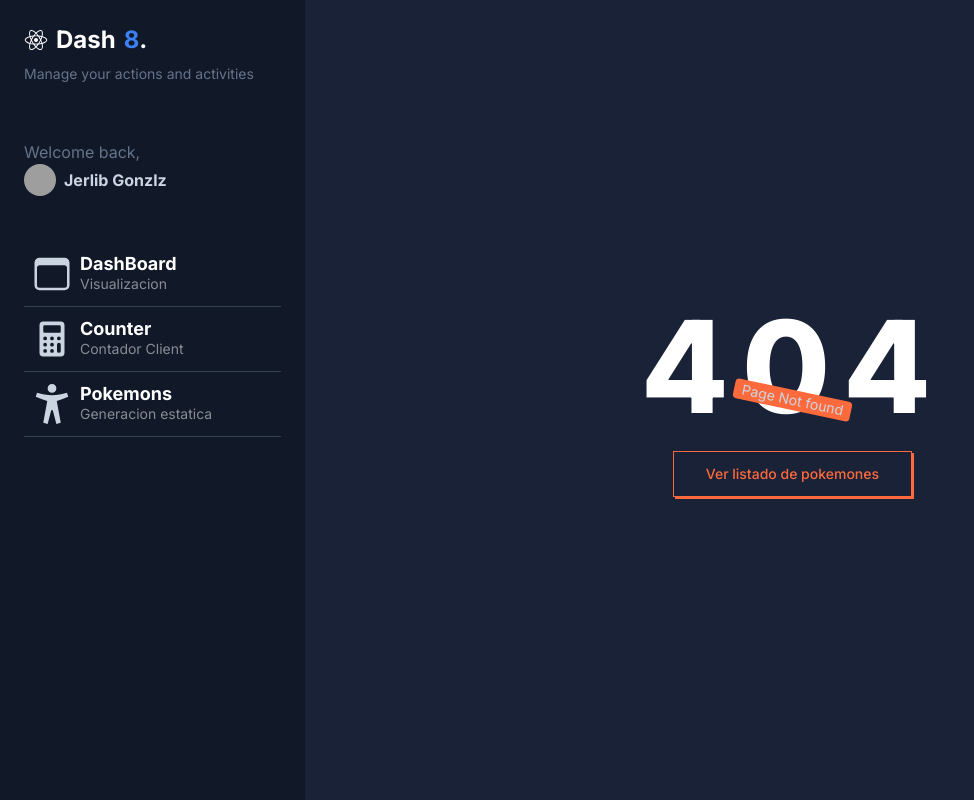
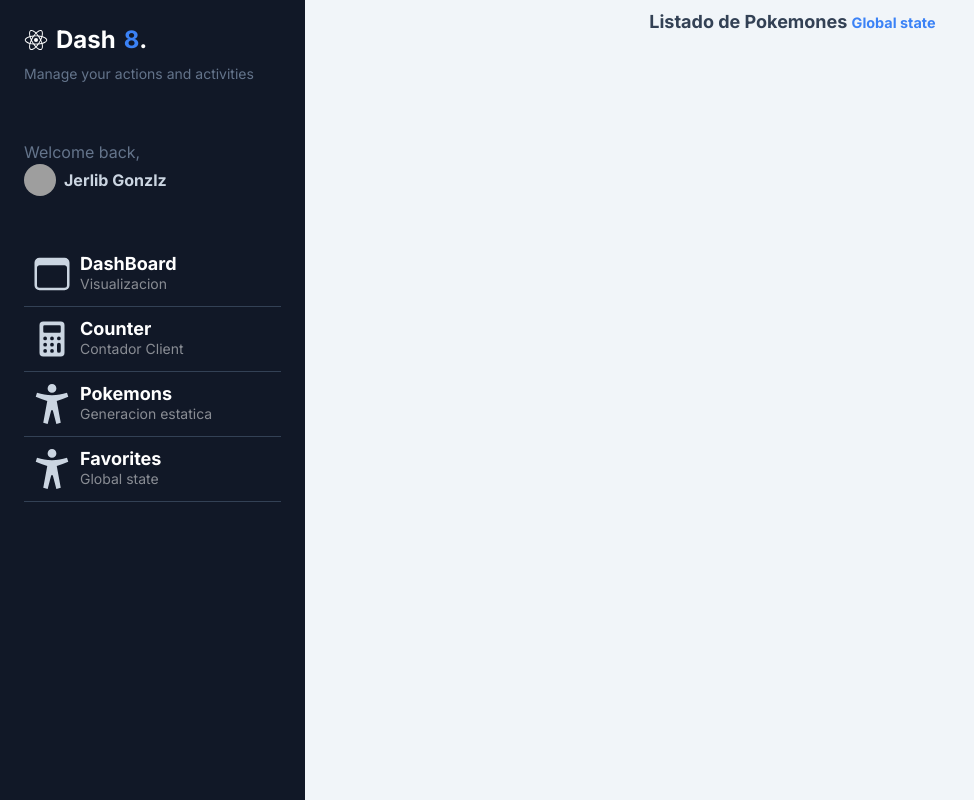
Before and after one commit to JerlibGnzlz/Dasboard-next, a Next.js app: page /dashboard/favorites in a window 1280 px wide. Before the commit this address had no page. Shown: the whole page, without its empty margins (0-974 px from the left). Built offline with nearby package versions, Linux system fonts and the light colour scheme; grey boxes are pictures that could not be loaded.

Commit message:
favoritos

```diff
--- /dev/null
+++ b/src/app/dashboard/favorites/page.tsx
@@ -0,0 +1,26 @@
+import { IPokemon, simplePokemon } from "@/pokemons";
+import { PokemonGrid } from "@/pokemons/components/PokemonGrid";
+import Image from "next/image";
+
+
+export const metadata = {
+    title: "Favoritos",
+    description: ""
+}
+
+
+export default async function PokemonsPage() {
+
+    return (
+        <>
+            <div className="flex flex-col">
+
+                <span className="text-lg font-bold my-2 text-center">Listado de Pokemones <small
+                    className="text-blue-500">Global state</small></span>
+
+                <PokemonGrid pokemons={[]} />
+
+            </div>
+        </>
+    );
+}
--- a/src/app/dashboard/pokemons/page.tsx
+++ b/src/app/dashboard/pokemons/page.tsx
@@ -1,6 +1,7 @@
 import { IPokemon, simplePokemon } from "@/pokemons";
 import { PokemonGrid } from "@/pokemons/components/PokemonGrid";
 import Image from "next/image";
+
 
 const getPokemons = async (limit = 20, offset = 0): Promise<simplePokemon[]> => {
     const data: IPokemon = await fetch(`https://pokeapi.co/api/v2/pokemon?limit=${limit}&offset=${offset}`)
@@ -17,15 +18,15 @@ const getPokemons = async (limit = 20, offset = 0): Promise<simplePokemon[]> =>
 
 export default async function PokemonsPage() {
 
-    const pokemons = await getPokemons(151)
+    const pokemones = await getPokemons(151)
 
     return (
         <>
             <div className="flex flex-col">
 
-                <span className="text-lg font-bold my-2 text-center">Listado de Pokemones <small>estaticos</small></span>
-
-                <PokemonGrid pokemons={pokemons} />
+                <span className="text-lg font-bold my-2 text-center">Pokemon Favoritos <small
+                    className="text-blue-500">estaticos</small></span>
+                <PokemonGrid pokemons={pokemones} />
             </div>
         </>
     );
--- a/src/components/Sidebar.tsx
+++ b/src/components/Sidebar.tsx
@@ -21,6 +21,12 @@ const menuItems = [
         icon: <IoAccessibilitySharp size={40} />,
         title: "Pokemons",
         subTitle: "Generacion estatica"
+    },
+    {
+        path: "/dashboard/pokemons/favorites",
+        icon: <IoAccessibilitySharp size={40} />,
+        title: "Favorites",
+        subTitle: "Global state"
     }
 ]
 
```
